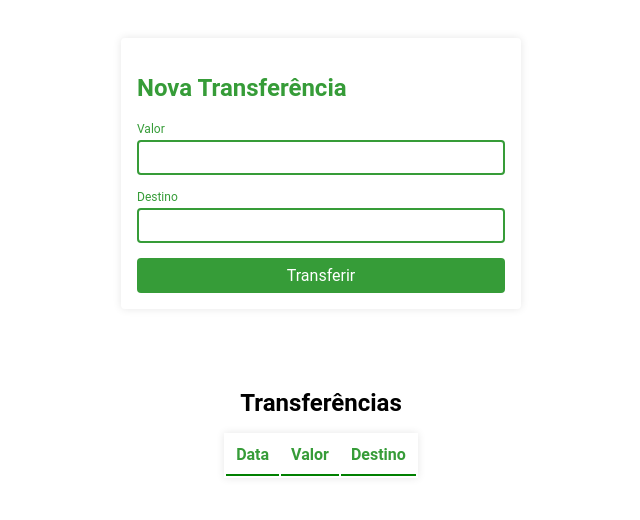
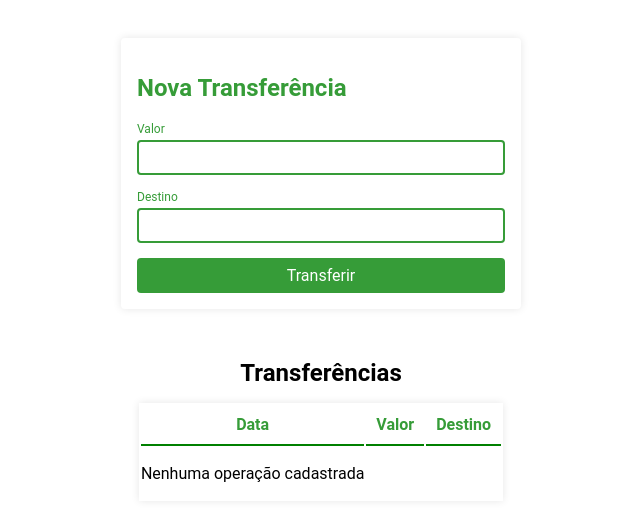
Before and after one commit to Matheus-Borges-Never/bytebank, an Angular app: page / in a window 1280 px wide. Shown: the top 520 px of the page, without its empty margins (319-959 px from the left). Built offline with nearby package versions, Linux system fonts and the light colour scheme.

Commit message:
Extrato com mensagem de operacao vazia concluido

```diff
--- a/src/app/extrato/extrato.component.html
+++ b/src/app/extrato/extrato.component.html
@@ -1,4 +1,4 @@
-<section class="container">
+
   <h2 class="titulo">Transferências</h2>
   <table class="tabela">
     <thead class="tabela__cabecalho">
@@ -6,7 +6,7 @@
       <th class="tabela__cabecalho__conteudo">Valor</th>
       <th class="tabela__cabecalho__conteudo">Destino</th>
     </thead>
-    <tbody>
+    <tbody *ngIf="transferencias?.length > 0; else listaVazia">
       <tr class="tabela__linha" *ngFor="let transferencia of transferencias">
         <td class="tabela__conteudo">
           {{ transferencia.data | date: "short" }}
@@ -16,4 +16,7 @@
       </tr>
     </tbody>
   </table>
-</section>
+
+  <ng-template #listaVazia>
+    <p>Nenhuma operação cadastrada</p>
+  </ng-template>
```
